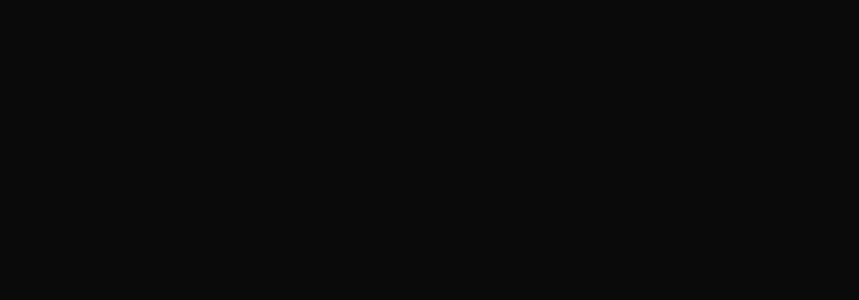
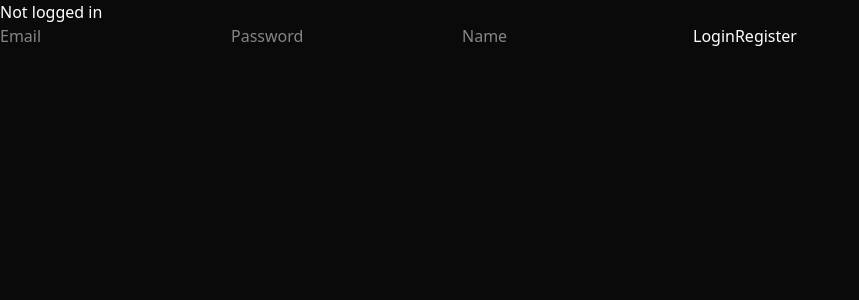
Before and after one commit to nicholasching/MakeTheCut, a Next.js app in the folder frontend/: page /login in a window 1280 px wide. Shown: the top 300 px of the page, without its empty margins (0-859 px from the left). Built offline with nearby package versions, Linux system fonts and the light colour scheme.

Commit message:
back of frontend

```diff
--- /dev/null
+++ b/frontend/actions/logActions.ts
@@ -0,0 +1,28 @@
+import {account, database, ID} from "../app/appwrite";
+import {Log} from "../../types";
+
+export async function addLog(gpa: string): Promise<Log> {
+    let loggedInUser = account.get();
+
+    let dblGPA = parseFloat(gpa)
+
+    console.log(dblGPA)
+
+    const newLog = {user: (await loggedInUser).$id, gpa: dblGPA, math1za3: 0, math1zb3: 0, math1zc3: 0, phys1d03: 0, phys1e03: 0, chem1e03: 0, eng1p13: 0, elec1: "hi,0", elec2: "bye,1"}
+
+    const response = await database.createDocument(
+        'MacStats',
+        'UserData',
+        ID.unique(),
+        newLog
+    )
+
+    const log = {
+        $id: response.$id,
+        $createdAt: response.$createdAt,
+        user: response.createdBy,
+        gpa: response.gpa
+    }
+
+    return log
+}
--- /dev/null
+++ b/frontend/app/appwrite.js
@@ -0,0 +1,11 @@
+import { Client, Account, Databases } from 'appwrite';
+
+export const client = new Client();
+
+client
+    .setEndpoint('https://cloud.appwrite.io/v1')
+    .setProject('67e081de000573c60d9f'); // Replace with your project ID
+
+export const account = new Account(client);
+export const database = new Databases(client);
+export { ID } from 'appwrite';
--- a/frontend/app/login/page.tsx
+++ b/frontend/app/login/page.tsx
@@ -1,8 +1,87 @@
-import Image from "next/image";
+"use client";
+import { useState } from "react";
+import { account, ID } from "../appwrite";
+import { Models } from "appwrite";
+import {addLog} from "../../actions/logActions";
 
-export default function Home() {
+const LoginPage = () => {
+  const [loggedInUser, setLoggedInUser] = useState<Models.User<Models.Preferences> | null>(null);
+  const [email, setEmail] = useState("");
+  const [password, setPassword] = useState("");
+  const [name, setName] = useState("");
+  const [gpa, setGPA] = useState("");
+
+  const login = async (email: string, password: string) => {
+    const session = await account.createEmailPasswordSession(email, password);
+    setLoggedInUser(await account.get());
+  };
+
+  const register = async () => {
+    await account.create(ID.unique(), email, password, name);
+    login(email, password);
+  };
+
+  const logout = async () => {
+    await account.deleteSession("current");
+    setLoggedInUser(null);
+  };
+
+  const newLog = async () => {
+    await addLog(gpa);
+  }
+
+
+  if (loggedInUser) {
+    return (
+      <div>
+        <p>Logged in as {loggedInUser.name}</p>
+        <button type="button" onClick={newLog}>
+          Add Log
+        </button>
+        <input
+          type="gpa"
+          placeholder="GPA"
+          value={gpa}
+          onChange={(e) => setGPA(e.target.value)}
+        />
+        <button type="button" onClick={logout}>
+          Logout
+        </button>
+      </div>
+    );
+  }
+
   return (
-    <main>
-    </main>
+    <div>
+      <p>Not logged in</p>
+      <form>
+        <input
+          type="email"
+          placeholder="Email"
+          value={email}
+          onChange={(e) => setEmail(e.target.value)}
+        />
+        <input
+          type="password"
+          placeholder="Password"
+          value={password}
+          onChange={(e) => setPassword(e.target.value)}
+        />
+        <input
+          type="text"
+          placeholder="Name"
+          value={name}
+          onChange={(e) => setName(e.target.value)}
+        />
+        <button type="button" onClick={() => login(email, password)}>
+          Login
+        </button>
+        <button type="button" onClick={register}>
+          Register
+        </button>
+      </form>
+    </div>
   );
-}
+};
+
+export default LoginPage;
--- a/frontend/package.json
+++ b/frontend/package.json
@@ -9,6 +9,7 @@
     "lint": "next lint"
   },
   "dependencies": {
+    "appwrite": "^14.0.1",
     "class-variance-authority": "^0.7.1",
     "clsx": "^2.1.1",
     "lucide-react": "^0.483.0",
```
Also changed, not shown: frontend/app/page.tsx (line endings or trailing spaces), 2 other files (tests, documents, lock files or other folders).
